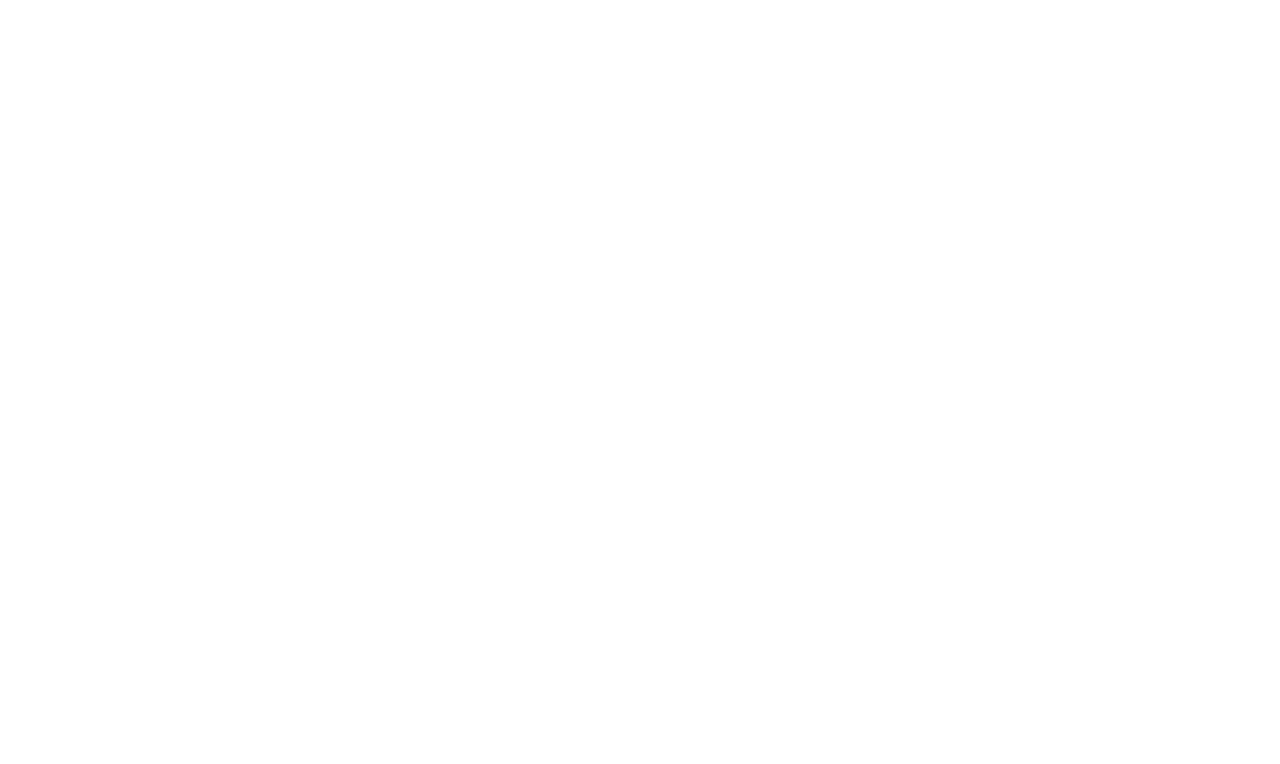
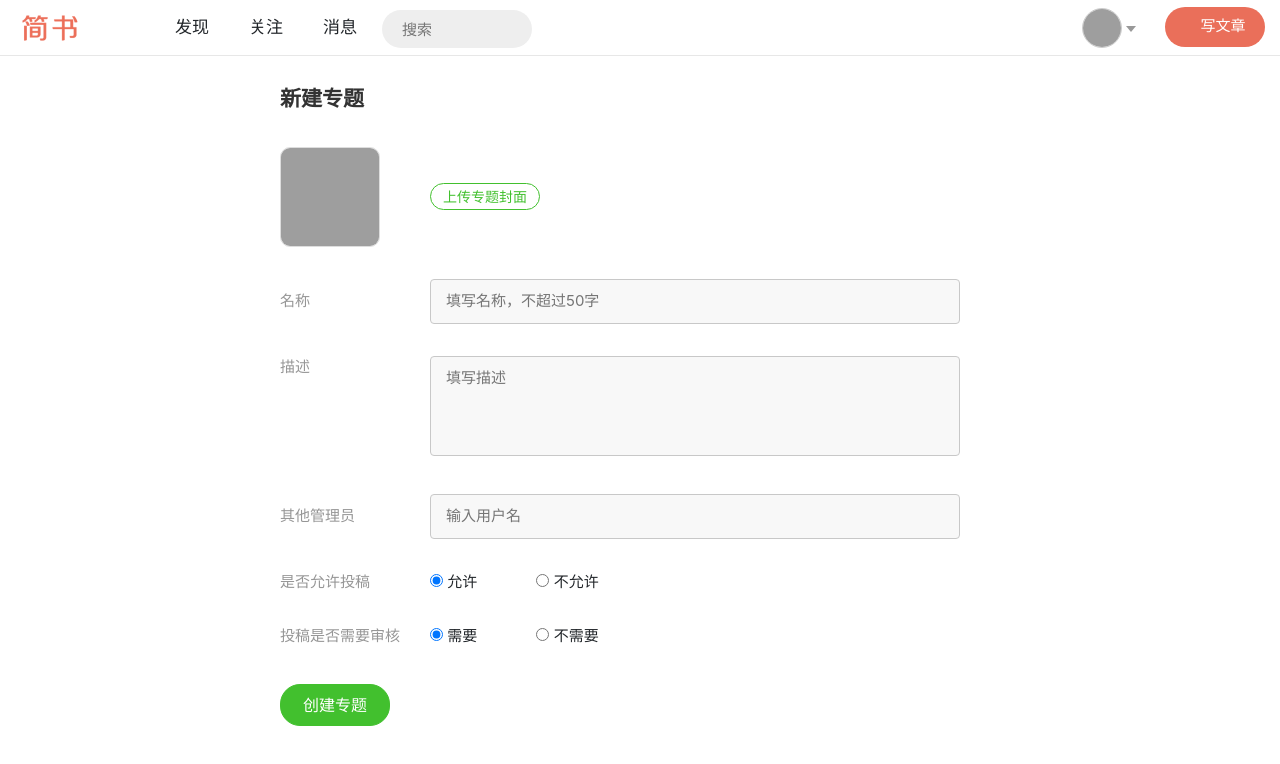
Before and after one commit to DaileyDong/jianshu, a Nuxt app: page /collections/new in a window 1280 px wide. Before the commit this address had no page. Shown: the top 764 px of the page. Built offline with nearby package versions, Linux system fonts and the light colour scheme; grey boxes are pictures that could not be loaded; a web font is replaced by a local one.

Commit message:
新建专题页

```diff
--- /dev/null
+++ b/pages/collections/new.vue
@@ -0,0 +1,165 @@
+<template>
+  <div>
+    <my-header></my-header>
+    <div class="new my-container">
+      <div class="row">
+        <div class="main">
+          <h3>新建专题</h3>
+           <table>
+             <tbody>
+               <tr>
+                 <td>
+                   <div class="avatar-collection">
+                     <img src="~static/new.png" alt="">
+                   </div>
+                 </td>
+                 <td>
+                   <a href="javascript:void(0)" class="btn-hollow">
+                     <input type="file" class="hide">
+                      上传专题封面
+                   </a>
+                 </td>
+               </tr>
+               <tr>
+                 <td>
+                   名称
+                 </td>
+                 <td>
+                   <input type="text" placeholder="填写名称，不超过50字">
+                 </td>
+               </tr>
+               <tr>
+                 <td class="top-line">描述</td>
+                 <td>
+                  <textarea placeholder="填写描述"></textarea>
+                 </td>
+               </tr>
+               <tr>
+                 <td>其他管理员</td>
+                 <td>
+                   <input type="text" placeholder="输入用户名">
+                 </td>
+               </tr>
+               <tr>
+                 <td>是否允许投稿</td>
+                 <td>
+                   <input type="radio" name="yijian" id="" checked>
+                   允许
+                   <input type="radio" name="yijian" id="look">
+                   不允许
+                 </td>
+               </tr>
+               <tr>
+                 <td>投稿是否需要审核</td>
+                 <td>
+                   <input type="radio" name="need" id="" checked>
+                   需要
+                   <input type="radio" name="need" id="look">
+                   不需要
+                 </td>
+               </tr>
+             </tbody>
+           </table>
+           <button>创建专题</button>
+        </div>
+      </div>
+    </div>
+  </div>
+</template>
+<script>
+import MyHeader from '~/components/MyHeader'
+export default {
+  name:'new',
+  components:{
+    MyHeader
+  }
+}
+</script>
+<style scoped>
+ .new .main{
+  width: 680px;
+  padding-top: 20px;
+  margin-left: 12.5%;
+  margin-bottom: 60px;
+ }
+ .new .main h3{
+   margin: 10px 0 20px;
+   font-size: 21px;
+   font-weight: 700;
+   color: #333;
+ }
+.new .main table{
+  width:100%;
+}
+.new .main table td{
+  padding: 16px 0;
+  font-size: 15px;
+}
+.top-line{
+  display: inline-block;
+  vertical-align: top;
+}
+.new .main table .avatar-collection{
+  width: 100px;
+  height: 100px;
+}
+.avatar-collection img{
+  width: 100%;
+  height: 100%;
+  border: 1px solid #ddd;
+  border-radius: 10%;
+}
+.main .btn-hollow{
+   font-size: 14px;
+   color: #42c02e!important;
+   border: 1px solid #42c02e;
+   padding: 4px 12px;
+   width: 82px;
+   border-radius: 40px;
+   background: none;
+}
+.main .hide{
+ position: absolute;
+ width: 82px;
+ opacity: 0;
+}
+table tr td:first-child{
+  color: #969696;
+  font-size: 15px;
+  width: 150px;
+}
+
+input[type="text"]{
+  background-color: #f8f8f8;
+  border: 1px solid #c8c8c8;
+  border-radius: 4px;
+  padding: 10px 15px;
+  display: inline-block;
+  width: 100%;
+}
+textarea{
+  background-color: #f8f8f8;
+  border: 1px solid #c8c8c8;
+  border-radius: 4px;
+  padding: 10px 15px;
+  width: 100%;
+  height: 100px;
+  resize: none;
+  outline: none;
+}
+#look{
+  margin-left: 55px;
+}
+ .new .main>button{
+    margin:20px 0 50px;
+    padding:8px 22px;
+    border: 1px solid #42c02e;
+    border-radius: 20px;
+    outline: none;
+    font-size: 16px;
+    font-weight: 400;
+    color: #fff;
+    background-color: #42c02e;
+    cursor: pointer;
+ }
+</style>
```
